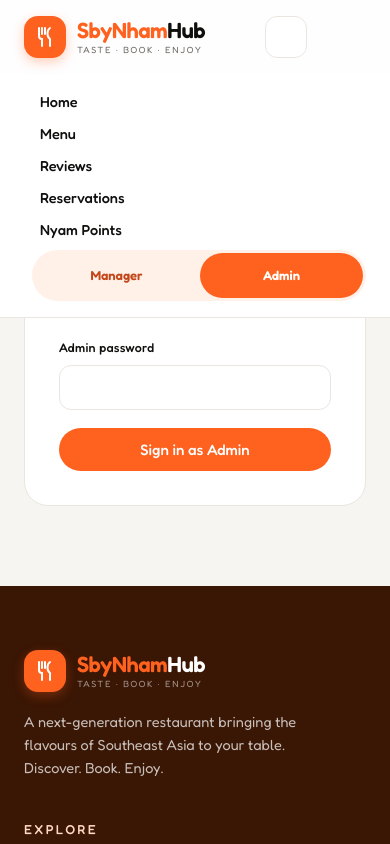
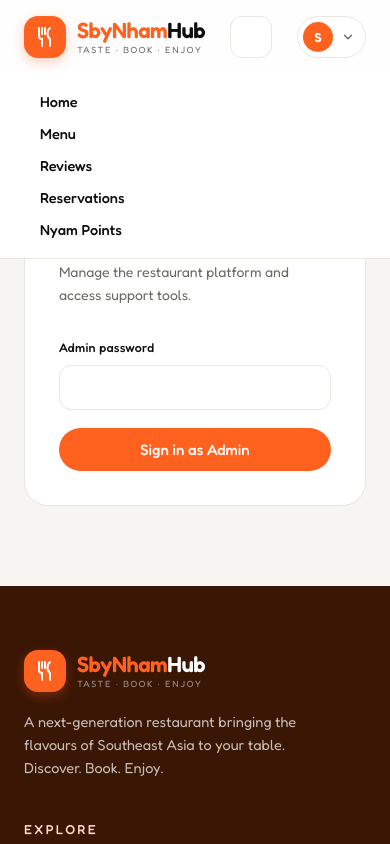
Before and after one commit to YomMunyra/SBYNHAMHUB, a website: page public/admin/index.html in a window 390 px wide. Both pictures are taken after a click on the button "Toggle menu". Shown: the top 844 px of the page. Drawn offline with Linux system fonts and the light colour scheme.

Commit message:
Cleaner nav: profile dropdown with portal switch and quick links

```diff
--- a/public/assets/css/style.css
+++ b/public/assets/css/style.css
@@ -209,9 +209,27 @@
 .nav-links a:hover { background: var(--brand-soft); color: var(--brand-mid); }
 .nav-links a.active { background: var(--brand); color: #fff; }
 .nav-cta { display: flex; align-items: center; gap: 12px; }
-.nav-portal { display: flex; align-items: center; gap: 2px; margin-left: 8px; padding: 3px; background: var(--brand-soft); border-radius: var(--r-full); }
+.nav-portal { display: flex; align-items: center; gap: 2px; padding: 3px; background: var(--brand-soft); border-radius: var(--r-full); }
 .nav-portal a { padding: 7px 14px; border-radius: var(--r-full); color: var(--peach-text); font-size: 13px; font-weight: 600; }
 .nav-portal a:hover { background: rgba(255, 255, 255, 0.8); color: var(--brand-mid); }
+.nav-portal a.active { background: var(--brand); color: #fff; }
+
+.nav-profile { position: relative; }
+.profile-btn { display: flex; align-items: center; gap: 8px; padding: 5px 10px 5px 5px; border-radius: var(--r-full); border: 1px solid var(--hair); background: #fff; cursor: pointer; }
+.profile-btn:hover { border-color: var(--brand); }
+.profile-btn svg { color: var(--sub); transition: transform 0.15s ease; }
+.profile-btn[aria-expanded="true"] svg { transform: rotate(180deg); }
+.profile-avatar { width: 30px; height: 30px; border-radius: 50%; background: var(--brand); color: #fff; display: grid; place-items: center; font-size: 13px; font-weight: 600; flex-shrink: 0; }
+.profile-menu { position: absolute; top: calc(100% + 10px); right: 0; width: 250px; background: #fff; border: 1px solid var(--hair); border-radius: var(--r-lg); box-shadow: 0 16px 40px rgba(58, 22, 4, 0.12); padding: 12px; display: none; flex-direction: column; gap: 4px; z-index: 50; }
+.profile-menu.open { display: flex; }
+.profile-head { display: flex; align-items: center; gap: 10px; padding: 8px 10px 12px; border-bottom: 1px solid var(--hair); margin-bottom: 8px; }
+.profile-head strong, .profile-head small { display: block; }
+.profile-head strong { font-size: 14px; }
+.profile-head small { color: var(--muted); font-size: 11.5px; margin-top: 1px; }
+.profile-label { font-size: 10px; letter-spacing: 0.12em; text-transform: uppercase; color: var(--sub); font-weight: 600; padding: 8px 10px 4px; margin: 0; }
+.profile-menu .nav-portal { margin: 2px 6px 6px; }
+.profile-link { padding: 9px 10px; border-radius: 10px; color: var(--ink); font-size: 14px; }
+.profile-link:hover { background: var(--brand-soft); color: var(--brand-mid); }
 
 .burger {
   display: none;
@@ -850,8 +868,6 @@
     gap: 8px;
   }
   .nav-links.open a { padding: 12px 16px; }
-  .nav-links.open .nav-portal { justify-content: stretch; }
-  .nav-links.open .nav-portal a { flex: 1; text-align: center; }
   .grid-2, .grid-3, .grid-4, .grid-6, .stat-grid, .gallery { grid-template-columns: 1fr; }
   .form-grid { grid-template-columns: 1fr; }
   .footer-grid { grid-template-columns: 1fr; gap: 28px; }
--- a/public/assets/js/main.js
+++ b/public/assets/js/main.js
@@ -25,6 +25,12 @@
     ['/manager', 'Manager'],
     ['/admin', 'Admin']
   ];
+  const profileLinks = [
+    ['/book', 'Book a table'],
+    ['/manage', 'Manage my booking'],
+    ['/points', 'Nyam Points'],
+    ['/reviews', 'Leave a review']
+  ];
   const nav = document.getElementById('nav');
   if (!nav) return;
   nav.innerHTML = `
@@ -37,14 +43,31 @@
       ${links.map(([href, label]) =>
         `<li><a href="${href}" class="${href === active ? 'active' : ''}">${label}</a></li>`
       ).join('')}
-      <li class="nav-portal">
-        ${portal.map(([href, label]) =>
-          `<a href="${href}" class="${href === active ? 'active' : ''}">${label}</a>`
-        ).join('')}
-      </li>
     </ul>
     <div class="nav-cta">
       <a class="btn btn-primary btn-sm" href="/book">Book a table</a>
+      <div class="nav-profile" id="profile">
+        <button class="profile-btn" id="profileBtn" aria-label="Open menu" aria-expanded="false">
+          <span class="profile-avatar">S</span>
+          <svg width="14" height="14" viewBox="0 0 24 24" fill="none" stroke="currentColor" stroke-width="2.2" stroke-linecap="round" stroke-linejoin="round"><path d="m6 9 6 6 6-6"/></svg>
+        </button>
+        <div class="profile-menu" id="profileMenu">
+          <div class="profile-head">
+            <span class="profile-avatar">S</span>
+            <div><strong>Guest</strong><small>SbyNhamHub</small></div>
+          </div>
+          <p class="profile-label">Portals</p>
+          <div class="nav-portal">
+            ${portal.map(([href, label]) =>
+              `<a href="${href}" class="${href === active ? 'active' : ''}">${label}</a>`
+            ).join('')}
+          </div>
+          <p class="profile-label">Quick links</p>
+          ${profileLinks.map(([href, label]) =>
+            `<a class="profile-link" href="${href}">${label}</a>`
+          ).join('')}
+        </div>
+      </div>
     </div>
   </div>`;
   const burger = document.getElementById('burger');
@@ -52,6 +75,23 @@
   burger.addEventListener('click', () => {
     navLinks.classList.toggle('open');
     burger.classList.toggle('open');
+  });
+  const profile = document.getElementById('profile');
+  const profileBtn = document.getElementById('profileBtn');
+  const profileMenu = document.getElementById('profileMenu');
+  function toggleProfile(open) {
+    profileMenu.classList.toggle('open', open);
+    profileBtn.setAttribute('aria-expanded', String(open));
+  }
+  profileBtn.addEventListener('click', (e) => {
+    e.stopPropagation();
+    toggleProfile(!profileMenu.classList.contains('open'));
+  });
+  document.addEventListener('click', (e) => {
+    if (!profile.contains(e.target)) toggleProfile(false);
+  });
+  document.addEventListener('keydown', (e) => {
+    if (e.key === 'Escape') toggleProfile(false);
   });
 }
 
```
